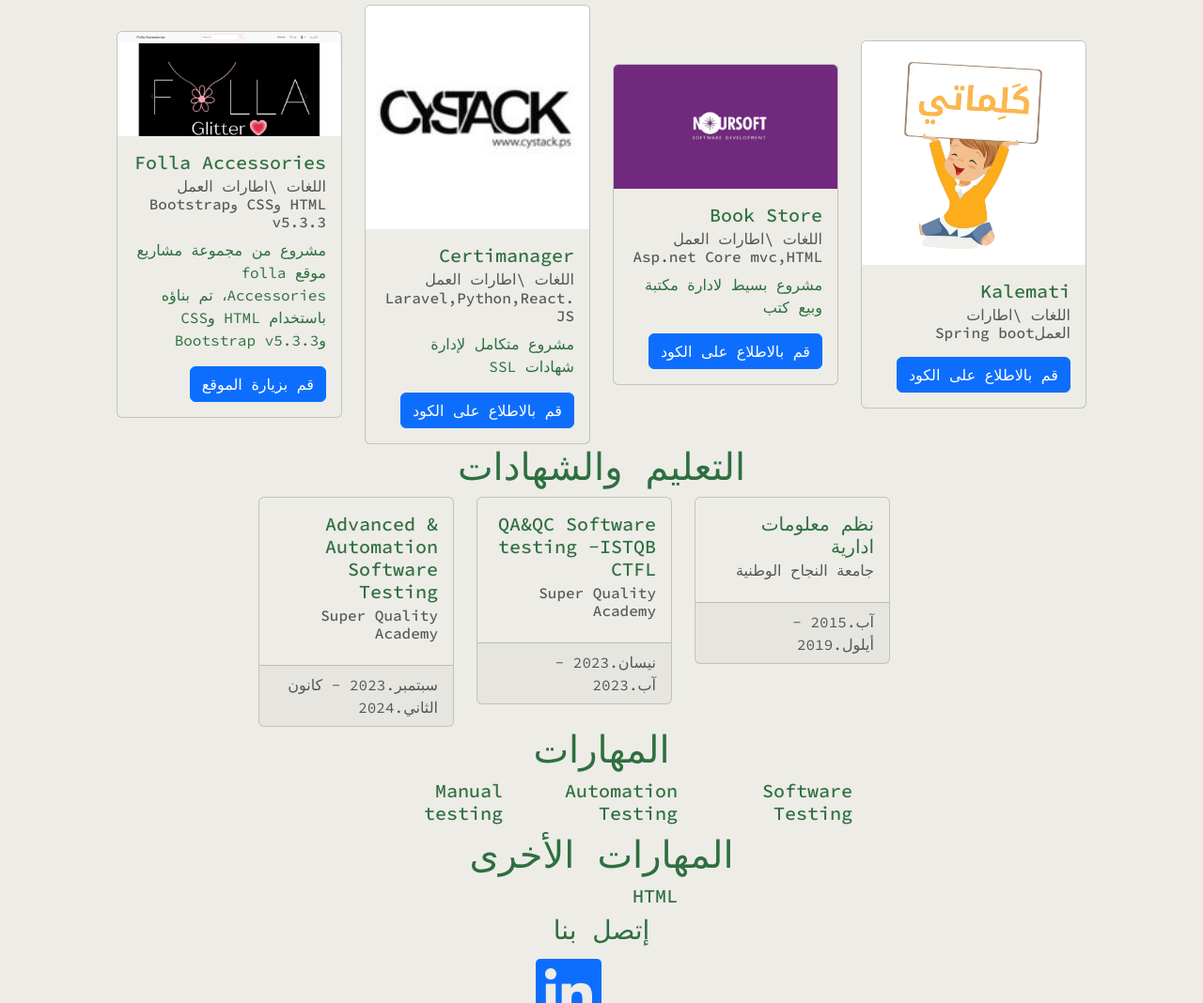
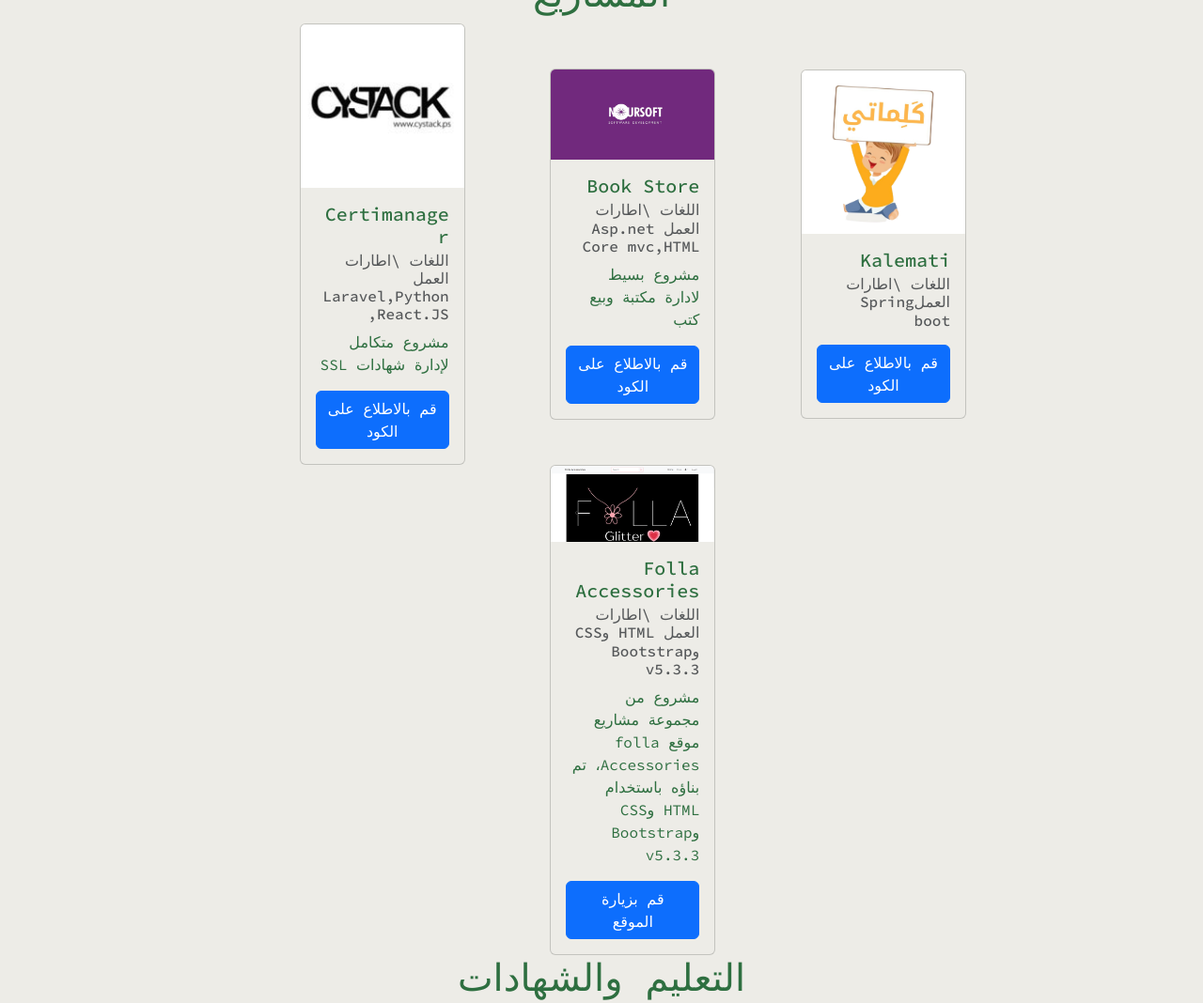
Before and after one commit to abdullah-aladham/abdullah-aladham.github.io, a plain HTML site: page ar/index.html in a window 1280 px wide. Shown: the part 1233-2301 px from the top of the page at 94% size. Drawn offline with nearby package versions, Linux system fonts and the light colour scheme.

Commit message:
trying to fix responsive bugs

```diff
--- a/ar/index.html
+++ b/ar/index.html
@@ -93,6 +93,8 @@
   مختبر برمجيات شغوف<br>
   أعمل على تطوير الجودة <br>من خلال معرفتي في الأتمتة.</h3>
   <!-- <a class="button btn btn-outline-success" href="../files/Abdullah Aladham QA.pdf" target="_blank"> سيرتي الذاتية</a> -->
+      <a class="btn btn-success" href="https://www.linkedin.com/in/abdullah-aladham/"  target="_blank">Hire Me</a>
+
   <div class="btn-group d-flex flex-row-reverse">
     <a class="btn btn-primary" href="../files/Abdullah Aladham QA CV.pdf"  target="_blank">سيرتي الذاتية (CV)</a>
     <button type="button" class="btn btn-primary dropdown-toggle dropdown-toggle-split" data-bs-toggle="dropdown" aria-expanded="false">
@@ -113,9 +115,9 @@
 <section id="major">
     <h1 class="text-center"> التخصص</h1>
 <div class="container container-fluid container d-flex justify-content-center">
-<div class="row">
-    <div class="col col-md-3 mx-auto">
-        <div class="card" style="width: 18rem;">
+<div class="row justify-content-center  mx-auto flex-md-col flex-sm-col">
+    <div class="col col-md-4 mx-auto">
+        <div class="card" style="width: 15rem;">
             <div class="card-body">
               <h5 class="card-title">QA Engineering</h5>
               <h6 class="card-subtitle mb-2 text-muted">الاختبار اليدوي والالي</h6>
@@ -140,11 +142,12 @@
 </section>
 <section id="experience">
   <h1 class="text-center">الخبرات</h1>
-    <div class="container-fluid container d-flex">
+      <div class="container-fluid container d-flex justify-content-center">
 
-    <div class="row    justify-content-center  mx-auto flex-md-col flex-sm-col">
-        <div class="col col-md-3 col-sm-3 m-auto ">
-            <div class="card" style="width: 18rem;">
+
+    <div class="row justify-content-center  mx-auto flex-md-col flex-sm-col">
+        <div class="col col-md-4 col-sm-4 m-auto ">
+            <div class="card" style="width: 15rem;">
                 <img src="../images/Noursoft.jpg" class="card-img-top" alt="Kalemati project">
                 <div class="card-body">
                   <h5 class="card-title">NourSoft</h5>
@@ -158,7 +161,8 @@
                 </div>
               </div>
         </div>
-        <div class="col col-md-3 col-sm-3 m-auto"><div class="card" style="width: 18rem;">
+        <div class="col col-md-4 col-sm-4 m-auto">
+          <div class="card" style="width: 15rem;">
             <img src="../images/oliveryapp.png" class="card-img-top" alt="oliveryapp logo">
             <div class="card-body">
               <h5 class="card-title">Oliveryapp previously called Rubik Smart Solutions</h5>
@@ -179,11 +183,11 @@
 </section>
 <section id="projects">
     <h1 class="text-center">المشاريع</h1>
-    <div class="container-fluid container d-flex">
+    <div class="container container-fluid container d-flex justify-content-center">
 
-    <div class="row    justify-content-center  mx-auto">
-        <div class="col col-md-3 col-sm-3 m-auto ">
-            <div class="card" style="width: 15rem;">
+    <div class="row justify-content-center  mx-auto flex-md-col flex-sm-col">
+        <div class="col col-md-4 col-sm-4 m-auto  justify-content-center">
+            <div class="card" style="width: 11rem;">
                 <img src="../images/kalemati.png" class="card-img-top" alt="Kalemati project">
                 <div class="card-body">
                   <h5 class="card-title">Kalemati </h5>
@@ -194,8 +198,8 @@
                 </div>
               </div>
         </div>
-        <div class="col col-md-3 col-sm-3 m-auto ">
-          <div class="card" style="width: 15rem;">
+        <div class="col col-md-4 col-sm-4 m-auto justify-content-center ">
+          <div class="card" style="width: 11rem;">
               <img src="../images/Noursoft.jpg" class="card-img-top" alt="Kalemati project">
               <div class="card-body">
                 <h5 class="card-title">Book Store</h5>
@@ -206,7 +210,8 @@
               </div>
             </div>
       </div>
-        <div class="col col-md-3 col-sm-3 m-auto"><div class="card" style="width: 15rem;">
+        <div class="col col-md-4 mx-auto">
+          <div class="card" style="width: 11rem;">
             <img src="../images/cystack.jpg" class="card-img-top" alt="cystack logo">
             <div class="card-body">
               <h5 class="card-title">Certimanager </h5>
@@ -216,7 +221,8 @@
               <a href="https://github.com/abdullah-aladham/cy-certimanager" class="btn btn-primary">قم بالاطلاع على الكود</a>
             </div>
           </div></div>
-        <div class="col col-sm-3 col-md-3 m-auto"><div class="card" style="width: 15rem;">
+        <div class="col col-md-4 mx-auto">
+          <div class="card" style="width: 11rem;">
             <img src="../images/Folla-frontend.png" class="card-img-top" alt="...">
             <div class="card-body">
               <h5 class="card-title">Folla Accessories</h5>
@@ -233,9 +239,9 @@
 </section>
 <section id="Education">
     <h1 class="text-center">التعليم والشهادات</h1>
-    <div class="container container-fluid container d-flex ">
-      <div class="row justify-content-center justify-content-center mx-auto">
-        <div class="col col-md-4 ">
+    <div class="container container-fluid container d-flex justify-content-center">
+      <div class="row justify-content-center  mx-auto flex-md-col flex-sm-col">
+        <div class="col col-md-4 mx-auto">
           <div class="card" style="width: 13rem;">
               <div class="card-body">
                 <h5 class="card-title">نظم معلومات ادارية</h5>
@@ -247,7 +253,7 @@
               </div>
               </div>
             </div>
-            <div class="col col-md-4">
+            <div class="col col-md-4 mx-auto">
               <div class="card" style="width: 13rem;">
                   <div class="card-body">
                     <h5 class="card-title">QA&QC Software testing -ISTQB CTFL</h5>
@@ -258,7 +264,7 @@
                     نيسان.2023 - آب.2023
                   </div>
                 </div></div>
-                 <div class="col col-md-3 ">
+                 <div class="col col-md-4 mx-auto">
                 <div class="card" style="width: 13rem;">
                   <div class="card-body">
                     <h5 class="card-title">Advanced & Automation Software Testing
@@ -278,10 +284,10 @@
 </section>
 <section id="skills">
   <h1 class="text-center">المهارات</h1>
-  <div class="container container-fluid">
+  <div class="container container-fluid container d-flex justify-content-center">
 
-    <div class="row justify-content-center justify-content-center mx-auto">
-      <div class="col col-md-2">
+    <div class="row d-flex flex-md-row flex-sm-column flex-xs-column mx-auto justify-content-center m-auto">
+      <div class="col col-md-4 mx-auto">
 
               <h5 class="card-title">Software Testing</h5>
 
```
Also changed, not shown: index.html (+9 -7 lines).
